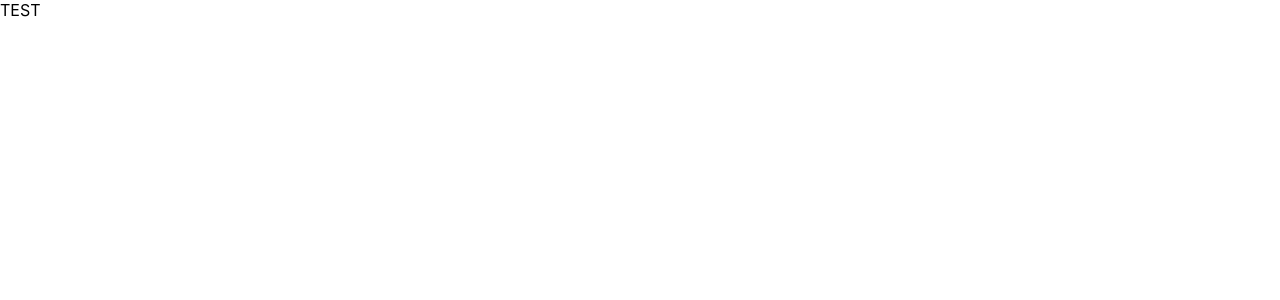
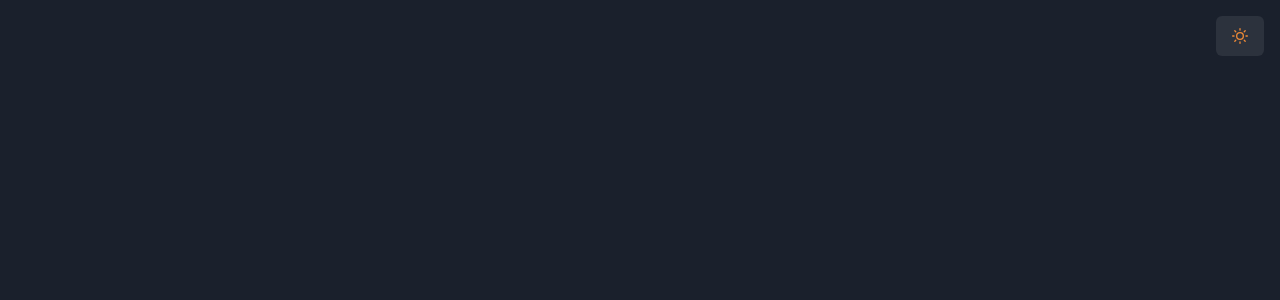
Before and after one commit to krutulkamil/chit-chat, a React (Create React App) app in the folder client/: page / in a window 1280 px wide. Shown: the top 300 px of the page. Built offline with nearby package versions, Linux system fonts and the light colour scheme.

Commit message:
ChakraUI dark mode toggle button

```diff
--- a/client/src/App.tsx
+++ b/client/src/App.tsx
@@ -1,9 +1,12 @@
 import React, {FC} from 'react';
+import ToggleColorMode from "./components/ToggleColorMode";
 
 const App: FC = (): JSX.Element => {
-  return (
-      <div>TEST</div>
-  )
+    return (
+        <>
+            <ToggleColorMode />
+        </>
+    )
 }
 
 export default App;
--- /dev/null
+++ b/client/src/components/ToggleColorMode.tsx
@@ -0,0 +1,20 @@
+import {useColorMode} from "@chakra-ui/react";
+import {Button} from "@chakra-ui/button";
+import {MoonIcon, SunIcon} from "@chakra-ui/icons";
+
+const ToggleColorMode = () => {
+    const {colorMode, toggleColorMode} = useColorMode();
+    return (
+        <Button
+            onClick={() => toggleColorMode()}
+            pos="absolute"
+            top="0"
+            right="0"
+            m="1rem"
+        >
+            {colorMode === "dark" ? <SunIcon color="orange.400" /> : <MoonIcon color="blue.700" />}
+        </Button>
+    );
+};
+
+export default ToggleColorMode;
--- a/client/src/index.css
+++ /dev/null
@@ -1,13 +0,0 @@
-body {
-  margin: 0;
-  font-family: -apple-system, BlinkMacSystemFont, 'Segoe UI', 'Roboto', 'Oxygen',
-    'Ubuntu', 'Cantarell', 'Fira Sans', 'Droid Sans', 'Helvetica Neue',
-    sans-serif;
-  -webkit-font-smoothing: antialiased;
-  -moz-osx-font-smoothing: grayscale;
-}
-
-code {
-  font-family: source-code-pro, Menlo, Monaco, Consolas, 'Courier New',
-    monospace;
-}
--- a/client/src/index.tsx
+++ b/client/src/index.tsx
@@ -1,11 +1,16 @@
-import React from 'react';
-import ReactDOM from 'react-dom';
-import './index.css';
-import App from './App';
+import { ColorModeScript } from "@chakra-ui/color-mode";
+import { ChakraProvider } from "@chakra-ui/react";
+import React from "react";
+import ReactDOM from "react-dom";
+import App from "./App";
+import theme from "./theme";
 
 ReactDOM.render(
-  <React.StrictMode>
-    <App />
-  </React.StrictMode>,
-  document.getElementById('root')
+    <React.StrictMode>
+        <ChakraProvider theme={theme}>
+            <ColorModeScript initialColorMode={theme.config.initialColorMode} />
+            <App />
+        </ChakraProvider>
+    </React.StrictMode>,
+    document.getElementById("root")
 );
--- /dev/null
+++ b/client/src/theme.ts
@@ -0,0 +1,26 @@
+import { extendTheme } from "@chakra-ui/react";
+
+const theme = {
+    config: {
+        initialColorMode: "dark",
+        useSystemColorMode: false,
+    },
+    styles: {
+        global: {
+            body: {
+                margin: 0,
+                "font-family":
+                    "-apple-system, BlinkMacSystemFont, 'Segoe UI', 'Roboto', 'Oxygen','Ubuntu', 'Cantarell', 'Fira Sans', 'Droid Sans', 'Helvetica Neue',sans-serif",
+                "-webkit-font-smoothing": "antialiased",
+                "-moz-osx-font-smoothing": "grayscale",
+            },
+
+            code: {
+                "font-family":
+                    "source-code-pro, Menlo, Monaco, Consolas, 'Courier New',monospace",
+            },
+        },
+    },
+};
+
+export default extendTheme(theme);
```
